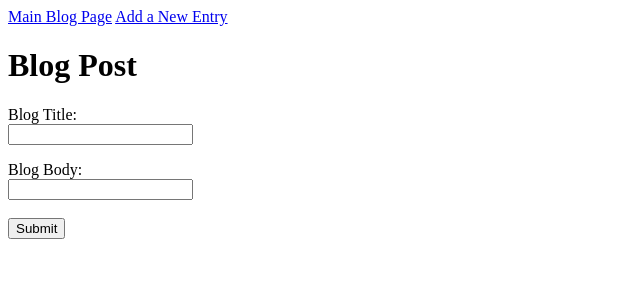
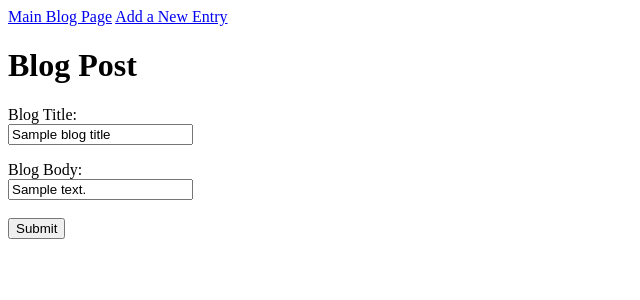
Before and after one commit to bdburns6389/build-a-blog, a Flask app: template templates/newpost.html in a window 1280 px wide. Shown: the top 300 px of the page, without its empty margins (0-640 px from the left). Run offline with Flask 2, Linux system fonts and the light colour scheme; the template is opened without the code that fills it: most values are stand-ins (such as "Sample title", 1, 10 or a date in 2020).

Commit message:
Working now

```diff
--- a/main.py
+++ b/main.py
@@ -38,7 +38,8 @@ def newpost():
         if not title_error and not body_error:
             return redirect('/blog?id='+str(new_entry.id))  #Accesses id attribute
         else:
-            return render_template('/newpost.html', title_error=title_error, body_error=body_error)
+            return render_template('/newpost.html', blog_title=blog_title,
+                blog_body=blog_body, title_error=title_error, body_error=body_error)
     return render_template('newpost.html')
 #Find a way to keep non-error box populated with text.
 
@@ -62,5 +63,3 @@ def index():
 
 if __name__ == "__main__":
     app.run()
-
-#Newpost returns singlepost.html, but should return blog.html with ?= query paramters.
--- a/templates/newpost.html
+++ b/templates/newpost.html
@@ -8,13 +8,13 @@
 
     <form action="/newpost" method="post"> <!--action will be for which route you have function on.-->
         <label for="blog_title">Blog Title: </label><br>
-        <input type="text" name="blog_title">
+        <input type="text" name="blog_title" value="{{blog_title}}">
         {% if title_error %}
         <span class='error'>{{ title_error }}</span>
         {% endif %}
         <p>
         <label for="blog_body">Blog Body: </label><br>  <!--VALIDATION IS NEEDED!!!!!-->
-        <input type="text" name="blog_body"></input>
+        <input type="text" name="blog_body" value="{{blog_body}}"></input>
         {% if body_error %}
         <span class='error'>{{ body_error }}</span>
         {% endif %}
```
